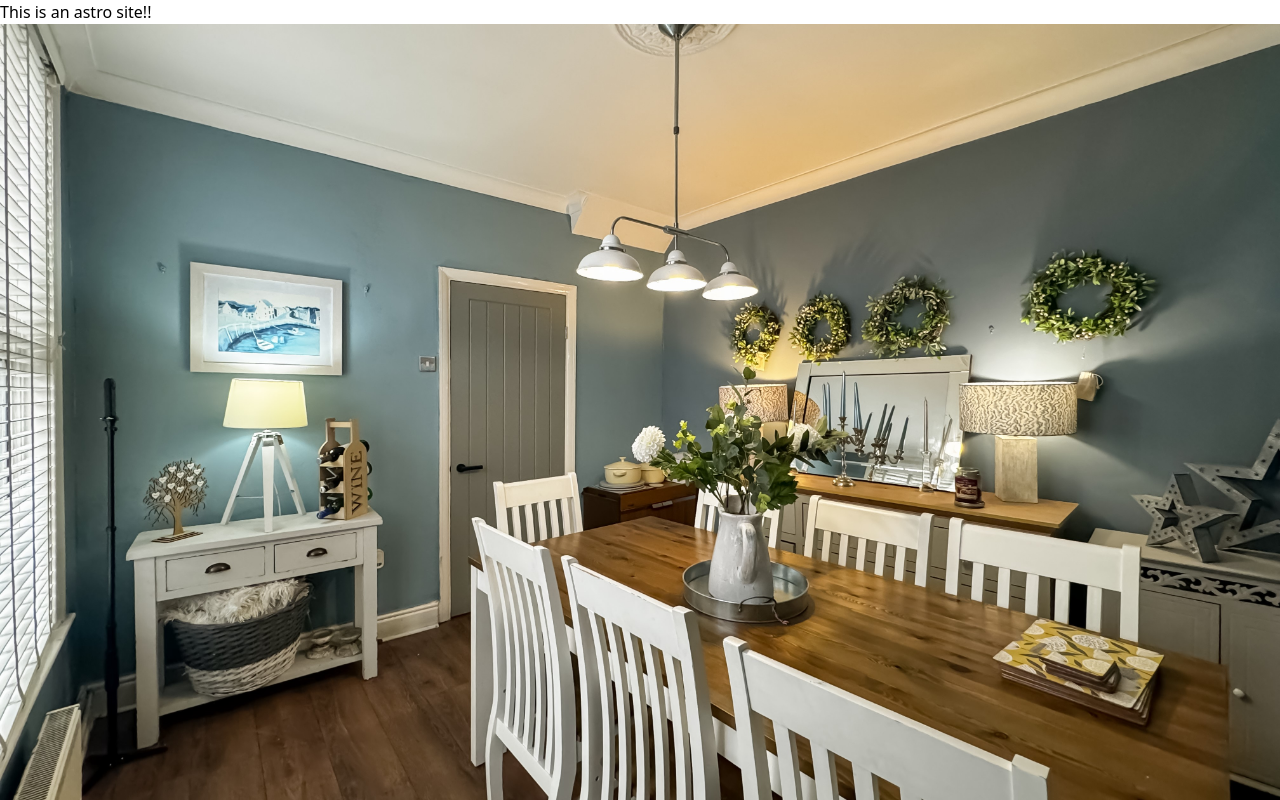
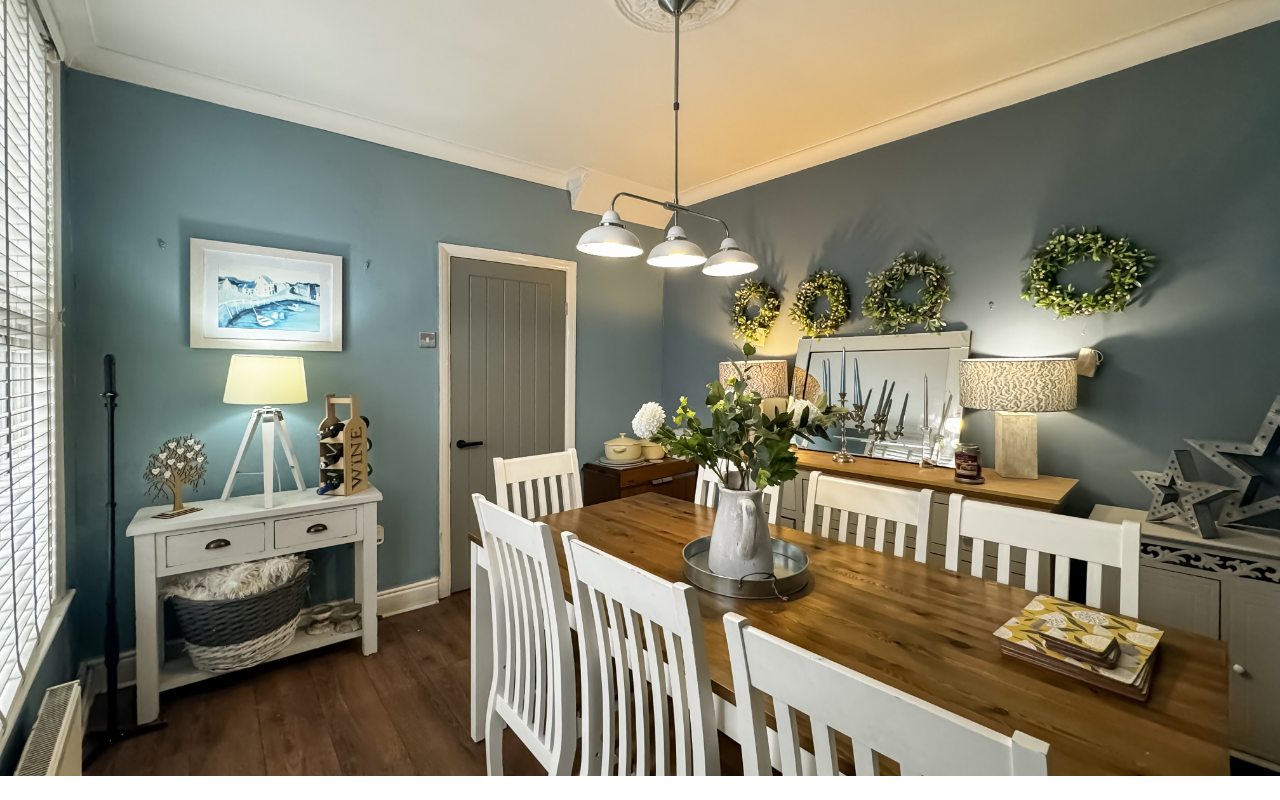
Before and after one commit to subject026/responsive-image-example-astro, an Astro site: page / in a window 1280 px wide. Built offline with nearby package versions, Linux system fonts and the light colour scheme; Astro itself is replaced by a stand-in of ours.

Commit message:
hide header

```diff
--- a/src/components/Hero.astro
+++ b/src/components/Hero.astro
@@ -4,7 +4,7 @@ import myImage from "../assets/homepage_hero_bg.jpg";
 ---
 
 <div>
-  <h1>This is an astro site!!</h1>
+  <!-- <h1 class="font-bold text-5xl p-8">This is an astro site!!</h1> -->
   <Picture
     src={myImage}
     widths={[360, 720, 1200, 1600, myImage.width]}
```
